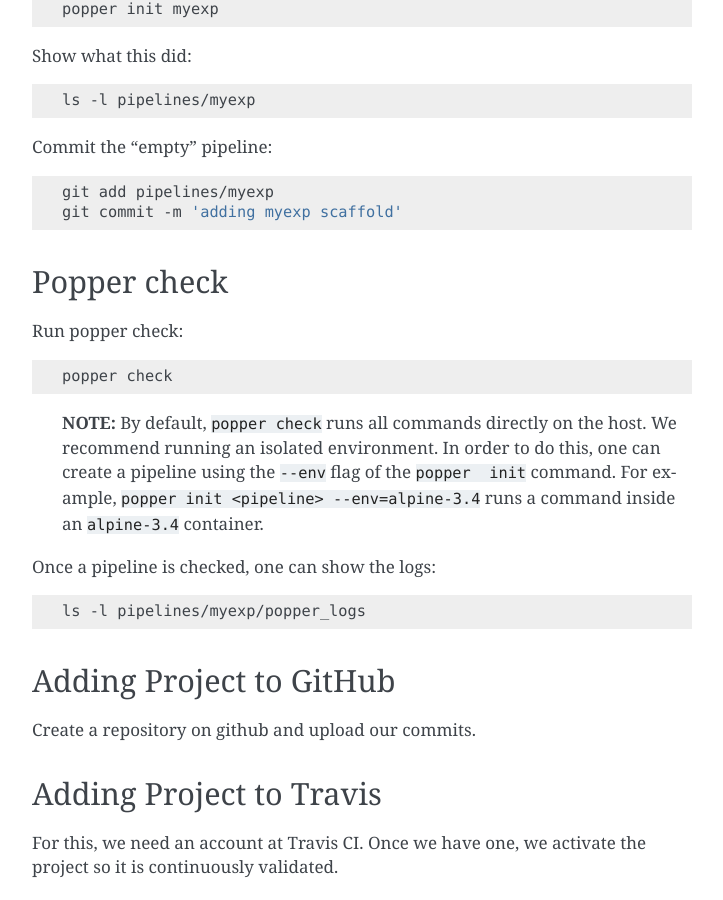
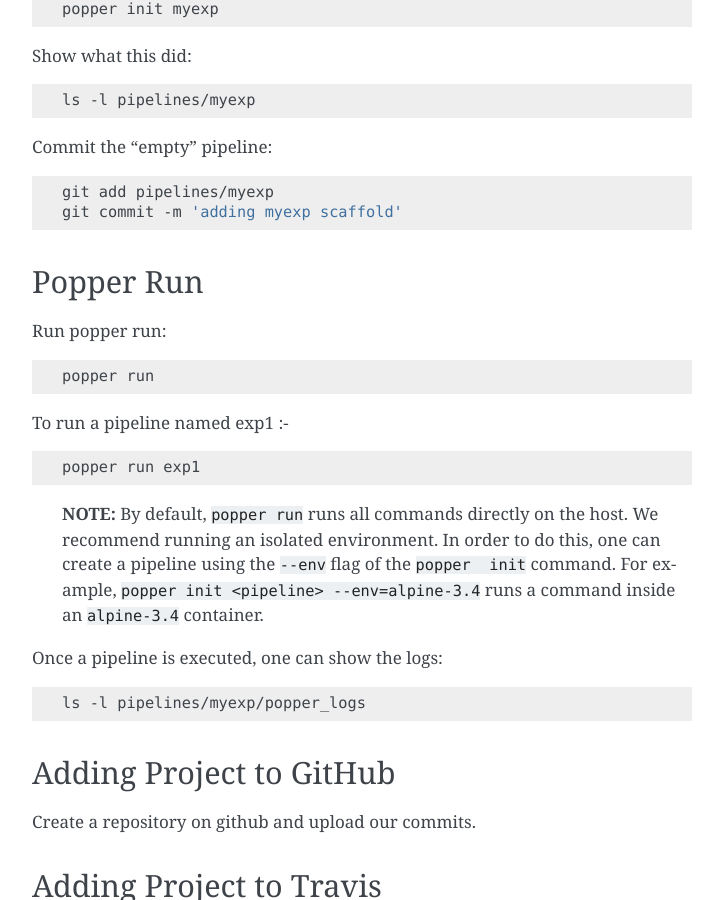
Before and after one commit to getpopper/popper, a Sphinx documentation site: the page built from docs/protocol/getting_started.md, in a window 1280 px wide and 900 px high, scrolled down 886 px. Shown: the whole window, without its empty margins (388-1111 px from the left). Built offline with Sphinx 7.4.7, drawn with Linux system fonts in a browser that asks for light colours; pages that are not in the unit, such as notebooks, are missing from menus; some of the changed text lies outside the part shown.

Commit message:
Doc: Check->Run. Getting started guide updated (#269)

````diff
--- a/docs/protocol/getting_started.md
+++ b/docs/protocol/getting_started.md
@@ -62,21 +62,25 @@
 git commit -m 'adding myexp scaffold'
 ```
 
-### Popper check
+### Popper Run
 
-Run popper check:
+Run popper run:
 
 ```bash
-popper check
+popper run
+```
+To run a pipeline named exp1 :-
+```bash
+popper run exp1
 ```
 
-> **NOTE:** By default, `popper check` runs all commands directly on
+> **NOTE:** By default, `popper run` runs all commands directly on
 the host. We recommend running an isolated environment. In order to do
 this, one can create a pipeline using the `--env` flag of the `popper
 init` command. For example, `popper init <pipeline> --env=alpine-3.4`
 runs a command inside an `alpine-3.4` container.
 
-Once a pipeline is checked, one can show the logs:
+Once a pipeline is executed, one can show the logs:
 
 ```bash
 ls -l pipelines/myexp/popper_logs
````
